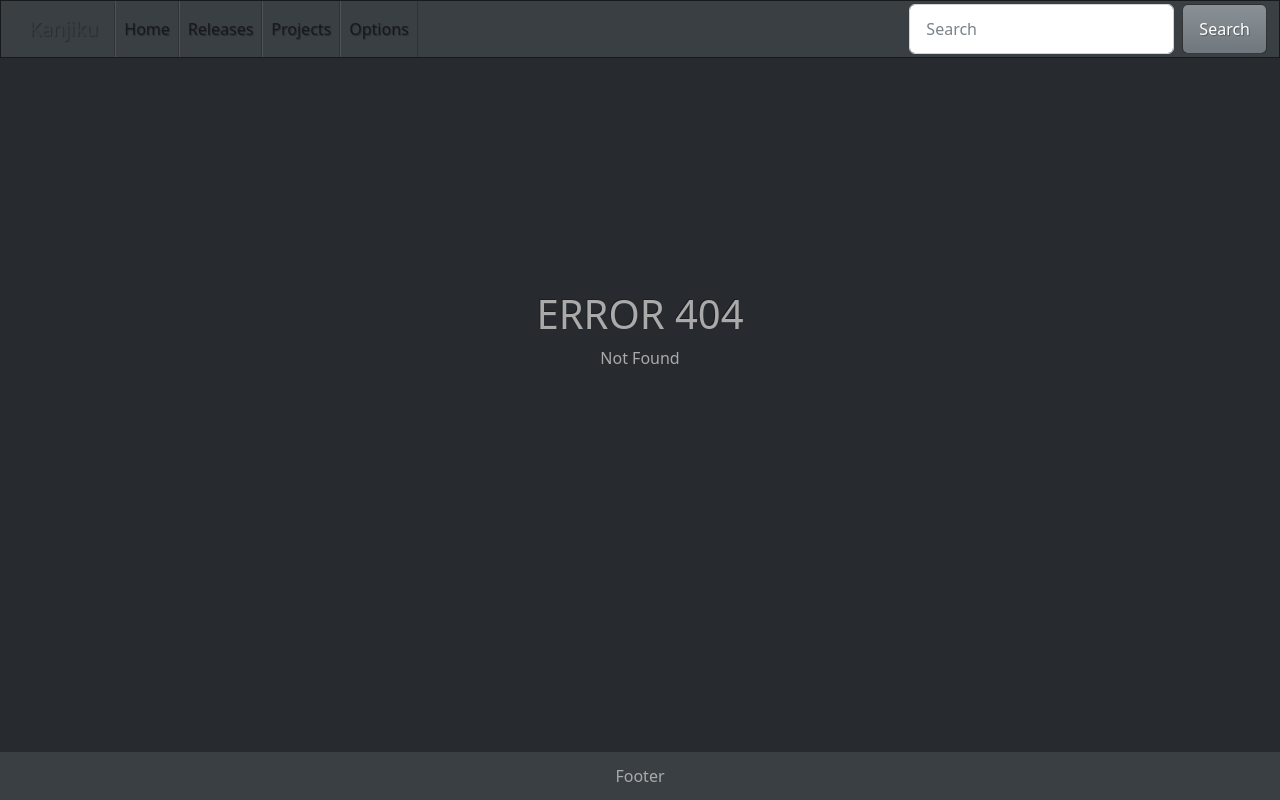
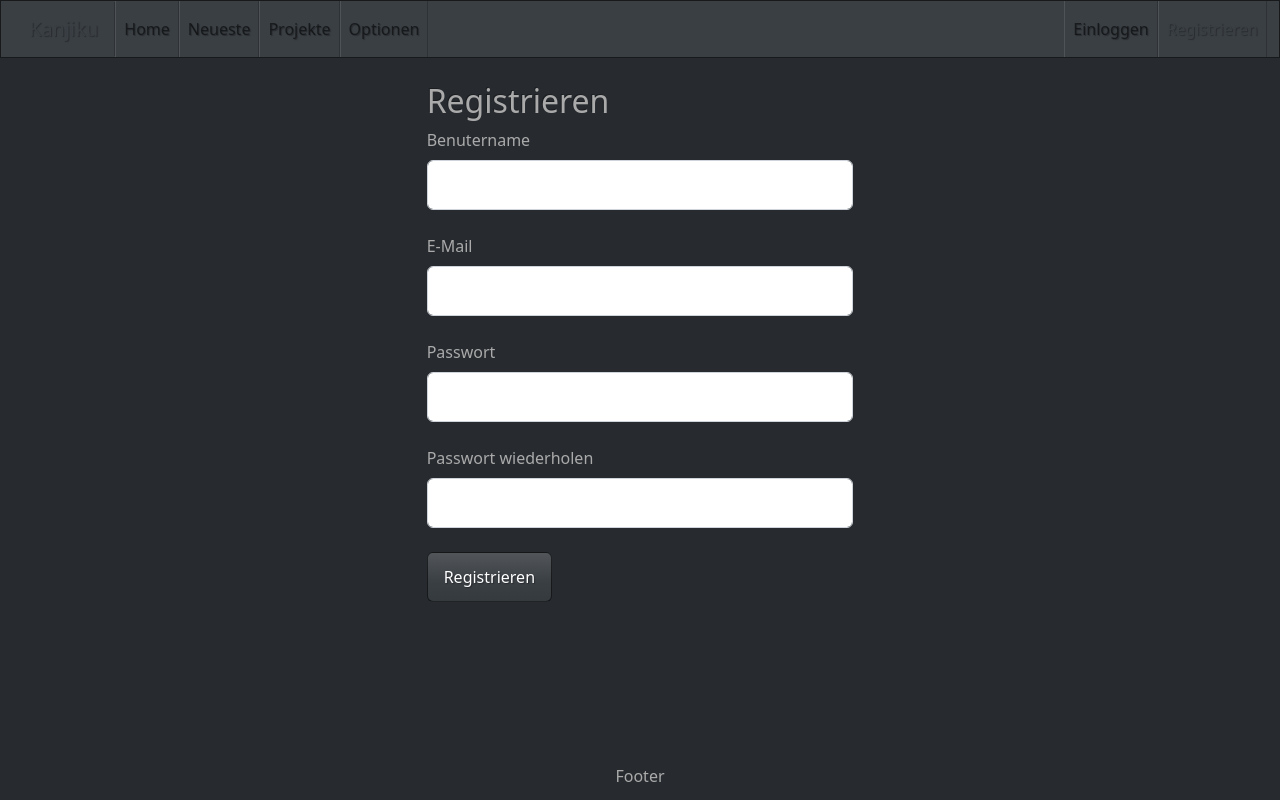
Before and after one commit to Kanjiku/Kanjiku-Frontend, a Vue app: page /signup in a window 1280 px wide. Before the commit this address had no page. Built offline with nearby package versions, Linux system fonts and the light colour scheme; the HTML template or start-up script is replaced by a standard one.

Commit message:
i18n & main pages basic skeleton

```diff
--- a/package.json
+++ b/package.json
@@ -17,6 +17,7 @@
     "pinia": "^2.3.0",
     "popper.js": "^1.16.1",
     "vue": "^3.5.13",
+    "vue-i18n": "11",
     "vue-router": "^4.5.0"
   },
   "devDependencies": {
--- a/src/components/Footer.vue
+++ b/src/components/Footer.vue
@@ -1,5 +1,5 @@
 <template>
-	<div class="footer w-100 bg-primary d-flex flex-row">
+	<div class="footer w-100 d-flex flex-row">
 		Footer
 	</div>
 </template>
--- a/src/components/Navbar.vue
+++ b/src/components/Navbar.vue
@@ -1,4 +1,32 @@
 <script setup lang="ts">
+import {useI18n} from 'vue-i18n';
+
+const {t} = useI18n({
+	legacy: false,
+	locale: "de",
+	fallbackLocale: "en",
+	messages: {
+		de: {
+			home: "Home",
+			latest: "Neueste",
+			projects: "Projekte",
+			options: "Optionen",
+			search: "Suchen",
+			login: "Einloggen",
+			signup: "Registrieren"
+		},
+		en: {
+			home: "Home",
+			latest: "Latest",
+			projects: "Projects",
+			options: "Options",
+			search: "Search",
+			login: "Login",
+			signup: "Signup"
+		}
+	}
+})
+
 </script>
 
 <template>
@@ -11,16 +39,16 @@
 			<div class="collapse navbar-collapse" id="navbarColor01">
 				<ul class="navbar-nav me-auto">
 					<li class="nav-item">
-						<RouterLink to="/" class="nav-link" activeClass="active">Home</RouterLink>
+						<RouterLink to="/" class="nav-link" activeClass="active">{{t("home")}}</RouterLink>
 					</li>
 					<li class="nav-item">
-						<RouterLink to="/releases" class="nav-link" activeClass="active">Releases</RouterLink>
+						<RouterLink to="/latest" class="nav-link" activeClass="active">{{t("latest")}}</RouterLink>
 					</li>
 					<li class="nav-item">
-						<RouterLink to="/projects" class="nav-link" activeClass="active">Projects</RouterLink>
+						<RouterLink to="/projects" class="nav-link" activeClass="active">{{t("projects")}}</RouterLink>
 					</li>
 					<li class="nav-item">
-						<RouterLink to="/options" class="nav-link" activeClass="active">Options</RouterLink>
+						<RouterLink to="/options" class="nav-link" activeClass="active">{{t("options")}}</RouterLink>
 					</li>
 					<!--<li class="nav-item dropdown">
 						<a class="nav-link dropdown-toggle" data-bs-toggle="dropdown" href="#" role="button" aria-haspopup="true" aria-expanded="false">Dropdown</a>
@@ -33,10 +61,14 @@
 						</div>
 					</li>-->
 				</ul>
-				<form class="d-flex">
-					<input class="form-control me-sm-2" type="search" placeholder="Search">
-					<button class="btn btn-secondary my-2 my-sm-0" type="submit">Search</button>
-				</form>
+				<ul class="navbar-nav">
+					<li class="nav-item">
+						<RouterLink to="/login" class="nav-link" activeClass="active">{{t("login")}}</RouterLink>
+					</li>
+					<li class="nav-item">
+						<RouterLink to="/signup" class="nav-link" activeClass="active">{{t("signup")}}</RouterLink>
+					</li>
+				</ul>
 			</div>
 		</div>
 	</nav>
--- a/src/main.ts
+++ b/src/main.ts
@@ -1,5 +1,6 @@
 import { createApp } from "vue";
 import { createPinia } from "pinia";
+import { createI18n } from "vue-i18n";
 
 import App from "./App.vue";
 import router from "./router";
@@ -9,6 +10,20 @@ import "bootstrap";
 const app = createApp(App);
 
 app.use(createPinia());
+app.use(createI18n({
+    legacy: false,
+    locale: "de",
+    fallbackLocale: "en",
+    availableLocales: ["de", "en"],
+    messages: {
+        de: {
+            full_language: "Deutsch"
+        },
+        en: {
+            full_language: "English"
+        }
+    }
+}));
 app.use(router);
 
 app.mount("#app");
--- a/src/router/index.ts
+++ b/src/router/index.ts
@@ -1,6 +1,10 @@
 import { createRouter, createWebHistory } from "vue-router";
 import Home from "@/views/Home.vue";
+import Latest from "@/views/Latest.vue";
+import Projects from "@/views/Projects.vue";
 import Options from "@/views/Options.vue";
+import Login from "@/views/Login.vue";
+import Signup from "@/views/Signup.vue";
 import ErrorComp from "@/views/Error.vue";
 
 const router = createRouter({
@@ -12,9 +16,29 @@ const router = createRouter({
 			component: Home,
 		},
 		{
+			path: "/latest",
+			name: "Latest",
+			component: Latest
+		},
+		{
+			path: "/projects",
+			name: "Projects",
+			component: Projects
+		},
+		{
 			path: "/options",
 			name: "Options",
 			component: Options
+		},
+		{
+			path: "/login",
+			name: "Login",
+			component: Login
+		},
+		{
+			path: "/signup",
+			name: "Signup",
+			component: Signup
 		},
 		{
 			path: "/:pathMatch(.*)*",
--- a/src/stores/theme_store.ts
+++ b/src/stores/theme_store.ts
@@ -29,14 +29,12 @@ export const use_theme_store = defineStore("theme", () => {
 	}
 
 	function select_theme(name: string) {
-		console.log(`Selecting theme '${name}'`)
 		if (name == null || !(name in themes)) {
 			throw new Error(`Theme '${name}' is not available`);
 		}
 
 		for (let key of Object.keys(themes)) {
 			if ((name == key) == !!themes[key].disabled) {
-				console.log(key, (name != key));
 				themes[key].disabled = (name != key);
 			}
 		}
@@ -74,8 +72,6 @@ export const use_theme_store = defineStore("theme", () => {
 		Promise.all(loading_arr).then(() => {
 			loading.value = false;
 
-			console.log("Finished preloading themes");
-
 			const saved_theme = localStorage.getItem("theme");
 			if (saved_theme !== null && saved_theme !== undefined && saved_theme in themes) {
 				select_theme(saved_theme);
@@ -84,7 +80,6 @@ export const use_theme_store = defineStore("theme", () => {
 
 			for (let name of theme_names) {
 				if (name in themes) {
-					console.log(name);
 					select_theme(name);
 					break;
 				}
--- /dev/null
+++ b/src/views/Latest.vue
@@ -0,0 +1,7 @@
+<script setup lang="ts">
+
+</script>
+
+<template>
+
+</template>
--- /dev/null
+++ b/src/views/Login.vue
@@ -0,0 +1,46 @@
+<script setup lang="ts">
+import { use_theme_store } from "@/stores/theme_store";
+import { ref } from "vue";
+import { useI18n } from "vue-i18n";
+
+const theme_store = use_theme_store();
+const {messages, t} = useI18n({
+    locale: "de",
+    fallbackLocale: "en",
+    messages: {
+        de: {
+            title: "Einloggen",
+            username: "Benutername",
+            password: "Passwort"
+        },
+        en: {
+            title: "Login",
+            username: "Username",
+            password: "Password"
+        }
+    }
+
+});
+
+const username = ref("");
+const password = ref("");
+</script>
+
+<template>
+    <div class="mx-auto col-10 col-sm-8 col-md-6 col-lg-5 col-xl-4 py-4">
+        <h2>{{t("title")}}</h2>
+        <form>
+            <fieldset>
+                <div class="form-group mb-4">
+                    <label for="username" class="form-label">{{t("username")}}</label>
+                    <input type="text" name="username" id="username" class="form-control" v-model="username">
+                </div>
+                <div class="form-group mb-4">
+                    <label for="password" class="form-label">{{t("password")}}</label>
+                    <input type="password" name="password" id="password" class="form-control" v-model="password">
+                </div>
+                <button class="btn btn-primary" @click.prevent>{{t("title")}}</button>
+            </fieldset>
+        </form>
+    </div>
+</template>
--- a/src/views/Options.vue
+++ b/src/views/Options.vue
@@ -1,31 +1,48 @@
 <script setup lang="ts">
 import { use_theme_store } from "@/stores/theme_store";
-import { ref } from "vue";
+import { useI18n } from "vue-i18n";
 
 const theme_store = use_theme_store();
+const {messages, t} = useI18n({
+    locale: "de",
+    fallbackLocale: "en",
+    messages: {
+        de: {
+            full_language: "Deutsch",
+            options: "Optionen",
+            theme: "Design",
+            language: "Sprache",
+            apply: "Anwenden"
+        },
+        en: {
+            full_language: "English",
+            options: "Options",
+            theme: "Theme",
+            language: "Language",
+            apply: "Apply"
+        }
+    }
 
-let current_theme = ref(theme_store.get_current_instant());
-
-function apply() {
-    if (current_theme.value != "") {
-        theme_store.select_theme(current_theme.value);
-    }
-}
-
+});
 </script>
 
 <template>
     <div class="mx-auto col-10 col-sm-8 col-md-6 col-lg-5 col-xl-4 py-4">
-        <h2>Options</h2>
+        <h2>{{t("options")}}</h2>
         <form>
             <fieldset>
                 <div class="form-group mb-4">
-                    <label for="theme" class="form-label"></label>
-                    <select name="theme" id="theme" class="form-select" v-model="current_theme">
+                    <label for="theme" class="form-label">{{t("theme")}}</label>
+                    <select name="theme" id="theme" class="form-select" :value="theme_store.get_current_instant()" @change="theme_store.select_theme($event.target.value)">
                         <option v-for="theme in theme_store.get_all()" :key="theme" :value="theme">{{ theme }}</option>
                     </select>
                 </div>
-                <button @click.prevent="apply()" class="btn btn-primary">Apply</button>
+                <div class="form-group mb-4">
+                    <label for="language" class="form-label">{{t("language")}}</label>
+                    <select name="language" id="language" class="form-select" v-model="$i18n.locale">
+                        <option v-for="locale in $i18n.availableLocales" :key="`locale-${locale}`" :value="locale">{{messages[locale].full_language}}</option>
+                    </select>
+                </div>
             </fieldset>
         </form>
     </div>
--- /dev/null
+++ b/src/views/Projects.vue
@@ -0,0 +1,7 @@
+<script setup lang="ts">
+
+</script>
+
+<template>
+
+</template>
--- /dev/null
+++ b/src/views/Signup.vue
@@ -0,0 +1,60 @@
+<script setup lang="ts">
+import { use_theme_store } from "@/stores/theme_store";
+import { ref } from "vue";
+import { useI18n } from "vue-i18n";
+
+const theme_store = use_theme_store();
+const {messages, t} = useI18n({
+    locale: "de",
+    fallbackLocale: "en",
+    messages: {
+        de: {
+            title: "Registrieren",
+            username: "Benutername",
+            email: "E-Mail",
+            password: "Passwort",
+            password_repeat: "Passwort wiederholen"
+        },
+        en: {
+            title: "Signup",
+            username: "Username",
+            email: "E-Mail",
+            password: "Password",
+            password_repeat: "Repeat password"
+        }
+    }
+
+});
+
+const username = ref("");
+const email = ref("");
+const password = ref("");
+const password_repeat = ref("");
+</script>
+
+<template>
+    <div class="mx-auto col-10 col-sm-8 col-md-6 col-lg-5 col-xl-4 py-4">
+        <h2>{{t("title")}}</h2>
+        <form>
+            <fieldset>
+                <div class="form-group mb-4">
+                    <label for="username" class="form-label">{{t("username")}}</label>
+                    <input name="username" id="username" class="form-control" v-model="username">
+                </div>
+                <div class="form-group mb-4">
+                    <label for="email" class="form-label">{{t("email")}}</label>
+                    <input name="email" id="email" class="form-control" v-model="email">
+                </div>
+                <div class="form-group mb-4">
+                    <label for="password" class="form-label">{{t("password")}}</label>
+                    <input type="password" name="password" id="password" class="form-control" v-model="password">
+                </div>
+                <div class="form-group mb-4">
+                    <label for="password_repeat" class="form-label">{{t("password_repeat")}}</label>
+                    <input type="password_repeat" name="password_repeat" id="password_repeat" class="form-control" v-model="password_repeat">
+                </div>
+                <button class="btn btn-primary" @click.prevent>{{t("title")}}</button>
+            </fieldset>
+        </form>
+    </div>
+</template>
```
